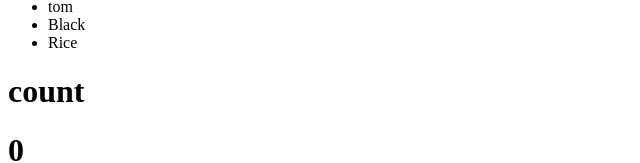
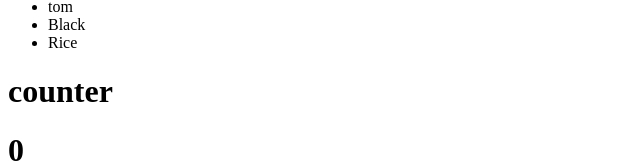
Before and after one commit to Eranmonnie/vue, a Vue app: page / in a window 1280 px wide. Shown: the part 222-385 px from the top of the page, without its empty margins (0-640 px from the left). Built offline with nearby package versions, Linux system fonts and the light colour scheme.

Commit message:
refactor watch to computed property

```diff
--- a/src/App.vue
+++ b/src/App.vue
@@ -10,8 +10,6 @@ return{
   {name:"kira"},
 
   ],
-
-  Countert: "count",
   newcharacter:{name:""},
   favcharlist:[],
   name : "ajala feranmi",
@@ -63,15 +61,16 @@ removefromcharacterlist(valuee){
 
 },
 
-watch:{
-  val(countval){
-    if (countval > 10){
-      this.Countert+= " very long"
+computed:{
 
-
+  countvall(){
+    if (this.val > 10){
+      return "counter very long"
+    }
+    else{
+      return "counter"
     }
   }
-
 }
 
 }
@@ -90,7 +89,7 @@ watch:{
     <li>{{ list.favouritefood }}</li>
   </ul>
 
-<h1>{{Countert}}</h1>
+<h1>{{countvall}}</h1>
 
 <h1>{{ val }}</h1>
 <button @click="increment">Increment</button>
```
